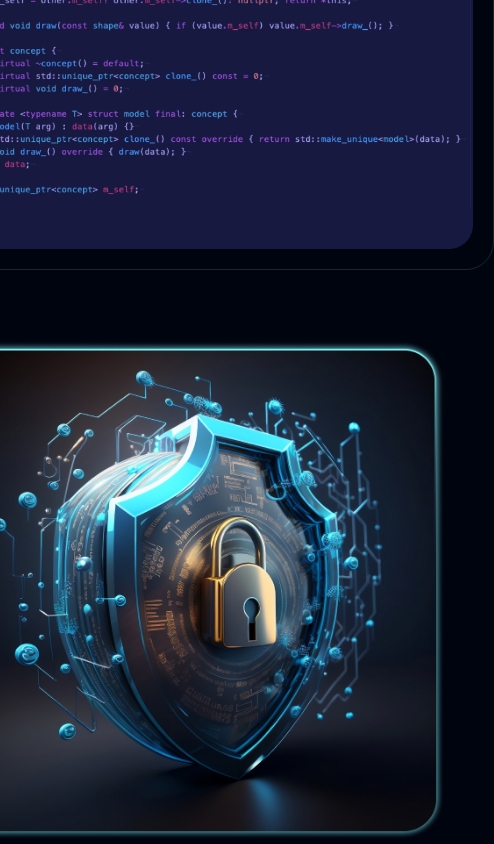
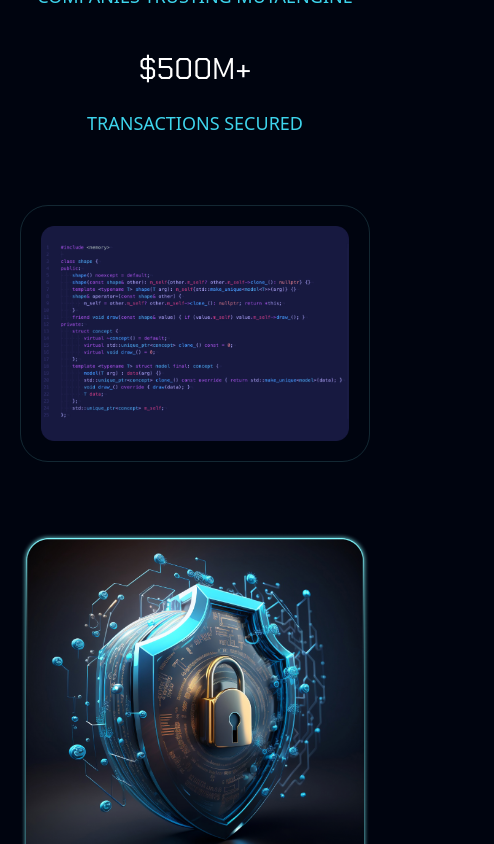
Before and after one commit to priyarathore20/muta-engine, a Next.js app: page / in a window 390 px wide. Shown: the part 1156-2000 px from the top of the page, 494 px wide, since content can reach past the window. Built offline with nearby package versions, Linux system fonts and the light colour scheme.

Commit message:
responsiveness

```diff
--- a/src/Containers/Home/CardsSection.jsx
+++ b/src/Containers/Home/CardsSection.jsx
@@ -1,10 +1,44 @@
-import HomeCards from "@/components/HomeCards";
+import Button from "@/components/Button";
+import Image from "next/image";
 import React from "react";
+
+const cardContent = [
+  {
+    img: "/cardImg1.png",
+    heading: "What is Polymorphic Code Engine ?",
+    subHeading:
+      "Polymorphic code engine dynamically mutates the software's source code in real-time, preventing reverse engineering and ensuring enhanced security.",
+    ButtonLabel: "Learn More",
+  },
+  {
+    img: "/cardImg2.png",
+    heading: "How It Works ?",
+    subHeading:
+      "By constantly changing the software code during access or execution, the  Polymorphic Code Engine creates a moving target, making it extremely  difficult for hackers to analyze or de-compile.",
+    ButtonLabel: "Learn More",
+  },
+];
 
 const CardsSection = () => {
   return (
-    <div>
-      <HomeCards />
+    <div className="flex flex-col gap-20 lg:gap-5 w-full lg:card-parent">
+      {cardContent.map((item, i) => (
+        <div
+          key={i}
+          className="flex lg:flex-row flex-col justify-between items-center gap-20"
+        >
+          <Image src={item?.img} alt="" width={500} height={500} />
+          <div className="flex flex-col flex-1 gap-14 w-full max-w-[600px] text-center text-white lg:text-left">
+            <h3 className="font-bold font-chakra text-5xl">{item?.heading}</h3>
+            <p className="font-medium font-montserrat text-xl leading-[140%]">
+              {item?.subHeading}
+            </p>
+            <div className="flex justify-center lg:justify-start w-full lg:max-w-36">
+              <Button label={item?.ButtonLabel} variant={"outlined"} />
+            </div>
+          </div>
+        </div>
+      ))}
     </div>
   );
 };
--- a/src/Containers/Home/DataSection.jsx
+++ b/src/Containers/Home/DataSection.jsx
@@ -3,7 +3,7 @@ import React from "react";
 const DataSection = () => {
   return (
     <section className="flex justify-center mb-[70px]">
-      <div className="flex flex-[0.7] lg:flex-1 justify-center items-stretch lg:items-center gap-16 lg:gap-16 w-full max-w-5xl text-white">
+      <div className="flex md:flex-row flex-col justify-around items-stretch lg:items-center gap-5 lg:gap-16 w-full max-w-5xl text-white">
         <div className="flex lg:flex-row flex-col items-center gap-6 text-center">
           <h3 className="font-chakra text-3xl leading-[130%]">5000+</h3>
           <p className="font-medium text-blue text-lg uppercase leading-[130%]">
--- a/src/Containers/Home/HeroSection.jsx
+++ b/src/Containers/Home/HeroSection.jsx
@@ -4,7 +4,7 @@ import React from "react";
 
 const HeroSection = () => {
   return (
-    <div className="flex justify-center lg:justify-between items-center gap-24 mt-[70px] mb-[100px]">
+    <div className="flex justify-center lg:justify-between items-center gap-10 xl:gap-24 mt-[70px] mb-[100px]">
       <div className="flex flex-col flex-1 lg:flex-[0.6] items-center lg:items-start text-center lg:text-left">
         <div className="w-full max-w-96">
           <p className="bg-transparent shadow-custom px-5 py-4 border border-t-[3px] border-blue rounded-lg font-medium font-montserrat text-center text-white leading-4 cursor-pointer">
--- a/src/Containers/Home/LastSection.jsx
+++ b/src/Containers/Home/LastSection.jsx
@@ -4,7 +4,7 @@ import React from "react";
 const LastSection = () => {
   return (
     <div className="lg:mx-16 my-[70px]">
-      <div className="flex justify-between items-center bg-gradient-to-br from-gradient1 to-gradient2 px-16 py-[50px] rounded-[30px]">
+      <div className="flex md:flex-row flex-col justify-between items-center gap-10 bg-gradient-to-br from-gradient1 to-gradient2 px-16 py-[50px] rounded-[30px] text-center md:text-left">
         <div className="flex flex-col flex-[0.6] gap-7">
           <h2 className="font-chakra font-semibold text-5xl text-white">
             Ready to <span className="text-blue">Secure</span> Your Software?
--- a/src/app/page.js
+++ b/src/app/page.js
@@ -12,7 +12,7 @@ export default function Home() {
     <>
       <Header />
       <div className="section-container mx-auto flex flex-col items-center">
-        <main className="">
+        <main className="w-full">
           {/*Sections*/}
           <HeroSection />
           <DataSection />
--- a/src/components/Footer.jsx
+++ b/src/components/Footer.jsx
@@ -20,7 +20,7 @@ const Footer = () => {
     <div className="lg:px-20 w-full">
       <div className="flex lg:flex-row flex-col justify-between items-center gap-y-10 border-shadowBlue pb-12 border-b border-opacity-15">
         <Image src="/muta-logo.png" alt="" width={100} height={40} />
-        <div className="flex gap-4 text-white">
+        <div className="flex flex-wrap justify-center items-center gap-4 text-white">
           {footerLinks.map((links, i) => (
             <Link key={i} href="#" className="font-medium font-montserrat">
               {links}
@@ -29,8 +29,10 @@ const Footer = () => {
         </div>
       </div>
 
-      <div className="flex justify-between items-center py-12">
-        <p className="font-medium font-montserrat text-white/65">MutaEngine @ 2024. All rights reserved.</p>
+      <div className="flex md:flex-row flex-col justify-between items-center gap-10 py-12 text-center md:text-left">
+        <p className="font-medium font-montserrat text-white/65">
+          MutaEngine @ 2024. All rights reserved.
+        </p>
         <div className="flex items-center gap-4 text-white cursor-pointer">
           <IoLogoYoutube />
           <RiFacebookFill />
--- a/src/components/Header.jsx
+++ b/src/components/Header.jsx
@@ -25,11 +25,11 @@ const Header = () => {
         ))}
       </div>
 
-      <div className="flex items-center gap-6">
+      <div className="md:flex items-center gap-6 hidden">
         <Button label="Login" variant="outlined" />
         <Button label="Sign up" variant="contained" />
-        <CgMenuGridO className="block lg:hidden w-8 h-8 text-white" />
       </div>
+      <CgMenuGridO className="block lg:hidden w-8 h-8 text-white" />
     </header>
   );
 };
--- a/src/components/HomeCards.jsx
+++ /dev/null
@@ -1,46 +0,0 @@
-import Image from "next/image";
-import React from "react";
-import Button from "./Button";
-
-const cardContent = [
-  {
-    img: "/cardImg1.png",
-    heading: "What is Polymorphic Code Engine ?",
-    subHeading:
-      "Polymorphic code engine dynamically mutates the software's source code in real-time, preventing reverse engineering and ensuring enhanced security.",
-    ButtonLabel: "Learn More",
-  },
-  {
-    img: "/cardImg2.png",
-    heading: "How It Works ?",
-    subHeading:
-      "By constantly changing the software code during access or execution, the  Polymorphic Code Engine creates a moving target, making it extremely  difficult for hackers to analyze or de-compile.",
-    ButtonLabel: "Learn More",
-  },
-];
-
-const HomeCards = () => {
-  return (
-    <div className="flex flex-col gap-20 lg:gap-5 lg:card-parent">
-      {cardContent.map((item, i) => (
-        <div
-          key={i}
-          className="flex lg:flex-row flex-col justify-between items-center gap-20"
-        >
-          <Image src={item?.img} alt="" width={500} height={500} />
-          <div className="flex flex-col flex-1 gap-14 w-full max-w-[600px] text-center text-white lg:text-left">
-            <h3 className="font-bold font-chakra text-5xl">{item?.heading}</h3>
-            <p className="font-medium font-montserrat text-xl leading-[140%]">
-              {item?.subHeading}
-            </p>
-            <div className="flex justify-center lg:justify-start w-full lg:max-w-36">
-              <Button label={item?.ButtonLabel} variant={"outlined"} />
-            </div>
-          </div>
-        </div>
-      ))}
-    </div>
-  );
-};
-
-export default HomeCards;
```
